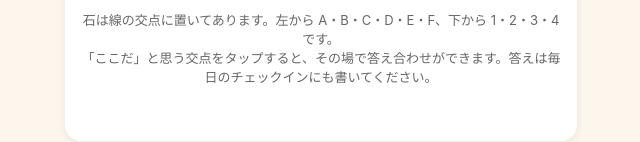
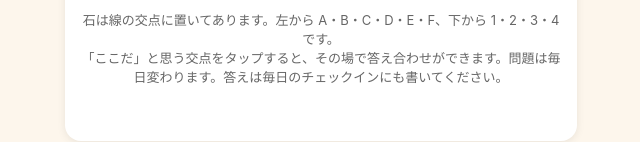
Before and after one commit to tanaka19750908-oss/tanaka19750908-oss.github.io-, a plain HTML site: page index.html in a window 1280 px wide. Shown: the part 1196-1338 px from the top of the page, without its empty margins (319-959 px from the left). Drawn offline with Linux system fonts and the light colour scheme.

Commit message:
Go problem now rotates daily (note updated)

```diff
--- a/index.html
+++ b/index.html
@@ -78,7 +78,7 @@
     <circle cx="220" cy="100" r="26" fill="#111"/><circle cx="280" cy="100" r="26" fill="#111"/>
     <circle cx="160" cy="160" r="26" fill="#111"/><circle cx="220" cy="160" r="26" fill="#fff" stroke="#333" stroke-width="2"/><circle cx="340" cy="160" r="26" fill="#fff" stroke="#333" stroke-width="2"/>
   </svg>
-  <p class="note">石は線の交点に置いてあります。左から A・B・C・D・E・F、下から 1・2・3・4 です。<br>「ここだ」と思う交点をタップすると、その場で答え合わせができます。答えは毎日のチェックインにも書いてください。</p>
+  <p class="note">石は線の交点に置いてあります。左から A・B・C・D・E・F、下から 1・2・3・4 です。<br>「ここだ」と思う交点をタップすると、その場で答え合わせができます。問題は毎日変わります。答えは毎日のチェックインにも書いてください。</p>
   <div id="go-feedback" style="text-align:center;font-size:17px;font-weight:bold;min-height:26px;margin-top:6px;"></div>
 </div>
 
```
